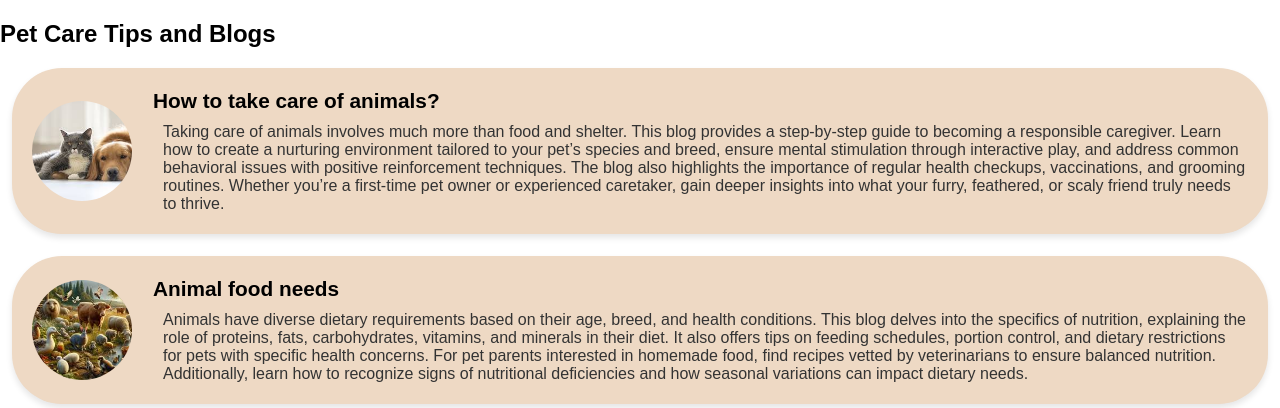
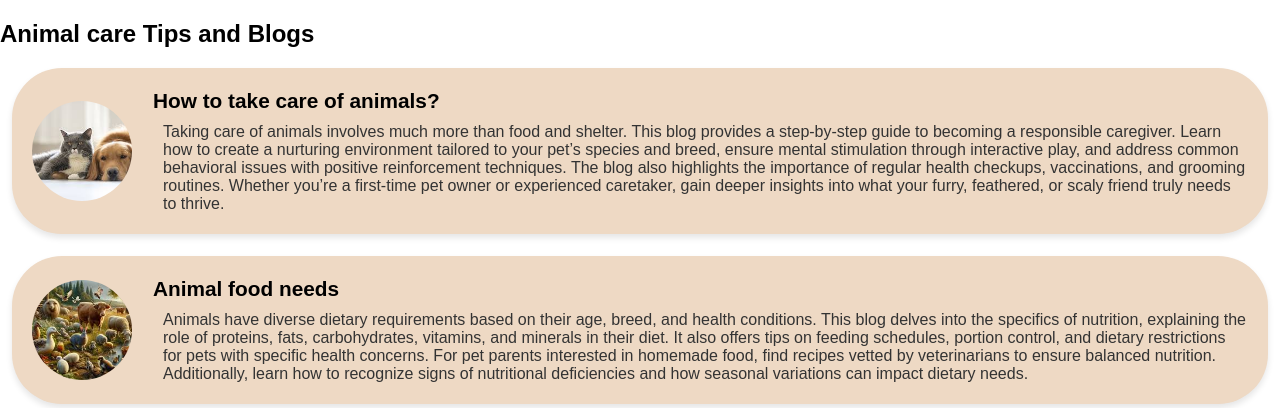
Before and after one commit to arushi-vaidya/SafePaws, a Flask app: page /pet_blogs in a window 1280 px wide. Shown: the part 121-529 px from the top of the page. Run offline with Flask 3, Linux system fonts and the light colour scheme.

Commit message:
Update pet_blogs.html

```diff
--- a/web_app/templates/pet_blogs.html
+++ b/web_app/templates/pet_blogs.html
@@ -1,7 +1,7 @@
 {% extends "base.html" %}
-{% block title %}Pet Blogs{% endblock %}
+{% block title %}Animal Blogs{% endblock %}
 {% block content %}
-<h2>Pet Care Tips and Blogs</h2>
+<h2>Animal care Tips and Blogs</h2>
 <div class="blog-list">
     <div class="oval-box">
         <img src="{{ url_for('static', filename='1.jpeg') }}" alt="Care" class="blog-img left">
```
